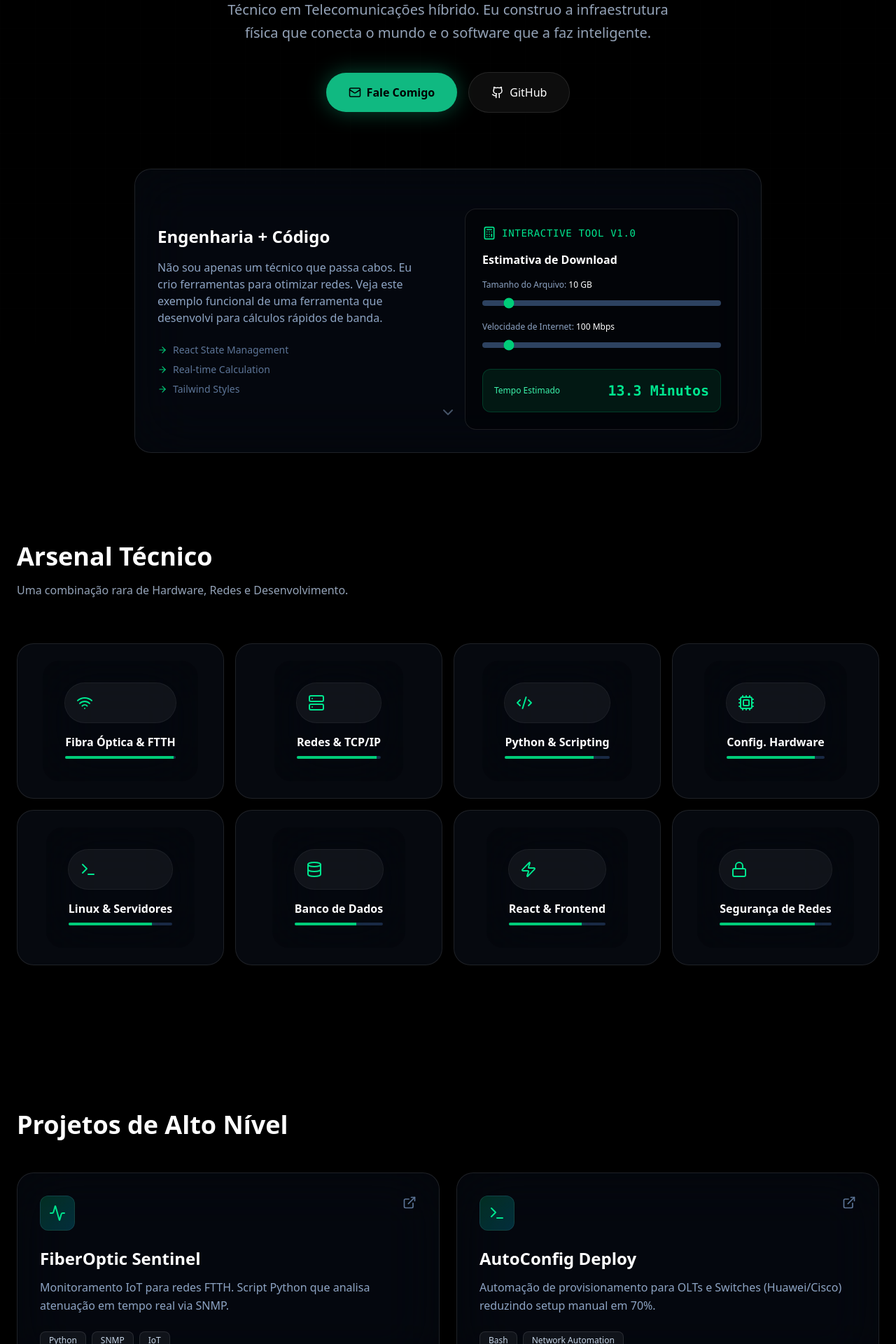
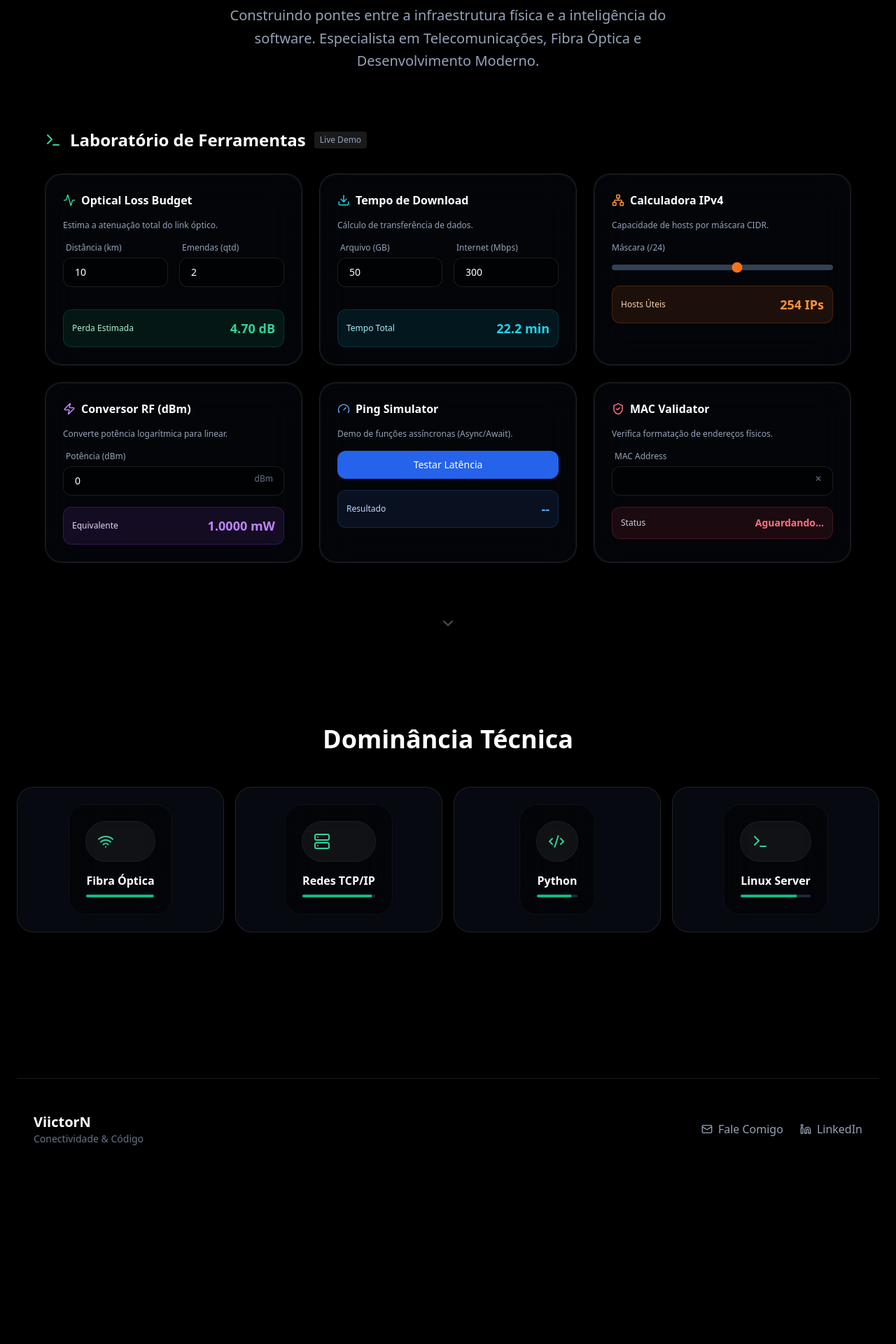
Before and after one commit to ViictorN/portfolio-victor, a Next.js app: page / in a window 1280 px wide. Shown: the part 260-2180 px from the top of the page at 70% size. After the commit the page ends 1945 px from the top, so only its background shows below. Built offline with nearby package versions, Linux system fonts and the light colour scheme.

Commit message:
Upgrade 2

```diff
--- a/app/page.tsx
+++ b/app/page.tsx
@@ -1,14 +1,17 @@
 'use client';
 
 import React, { useState, useEffect, useRef } from 'react';
-import { motion, useMotionTemplate, useMotionValue } from 'framer-motion';
+import { motion, useMotionTemplate, useMotionValue, AnimatePresence } from 'framer-motion';
 import {
   Wifi, Server, Code2, Cpu, Terminal, Mail, Phone,
   Download, Github, Linkedin, ChevronDown, Activity,
-  Zap, Database, Globe, Lock, Calculator, Timer, ArrowRight
+  Zap, Database, Globe, Lock, Calculator, ArrowRight,
+  Radio, Network, ShieldCheck, Gauge
 } from 'lucide-react';
 
-// --- COMPONENTE: CARD COM EFEITO SPOTLIGHT (ESTILO APPLE) ---
+// --- COMPONENTES VISUAIS (UI KITS) ---
+
+// Card com efeito de iluminação (Spotlight)
 function SpotlightCard({ children, className = "", delay = 0 }: { children: React.ReactNode, className?: string, delay?: number }) {
   const mouseX = useMotionValue(0);
   const mouseY = useMotionValue(0);
@@ -34,112 +37,231 @@ function SpotlightCard({ children, className = "", delay = 0 }: { children: Reac
           background: useMotionTemplate`
             radial-gradient(
               650px circle at ${mouseX}px ${mouseY}px,
-              rgba(16, 185, 129, 0.15),
+              rgba(16, 185, 129, 0.10),
               transparent 80%
             )
           `,
         }}
       />
-      <div className="relative h-full bg-black/20 backdrop-blur-2xl p-8 rounded-3xl saturate-150">
+      <div className="relative h-full bg-black/40 backdrop-blur-xl p-6 rounded-3xl border border-white/5">
         {children}
       </div>
     </motion.div>
   );
 }
 
-// --- WIDGET FUNCIONAL: CALCULADORA DE TRANSFERÊNCIA ---
-function NetworkCalculator() {
-  const [fileSize, setFileSize] = useState<number>(10); // GB
-  const [speed, setSpeed] = useState<number>(100); // Mbps
+// Input customizado estilo Apple/Moderno
+const InputField = ({ label, value, onChange, type = "number", suffix = "" }: any) => (
+  <div className="mb-4">
+    <label className="text-xs text-slate-400 mb-1.5 block ml-1">{label}</label>
+    <div className="relative group">
+      <input
+        type={type}
+        value={value}
+        onChange={(e) => onChange(e.target.value)}
+        className="w-full bg-black/50 border border-white/10 rounded-xl px-4 py-2.5 text-sm text-white focus:outline-none focus:border-emerald-500/50 focus:ring-1 focus:ring-emerald-500/50 transition-all"
+      />
+      {suffix && <span className="absolute right-4 top-2.5 text-xs text-slate-500">{suffix}</span>}
+    </div>
+  </div>
+);
 
-  // Lógica real de conversão
-  const calculateTime = () => {
-    const totalMegabits = fileSize * 8000;
-    const seconds = totalMegabits / speed;
+// --- AS 6 FERRAMENTAS FUNCIONAIS (MINI APPS) ---
 
-    if (seconds < 60) return `${seconds.toFixed(1)} Segundos`;
-    if (seconds < 3600) return `${(seconds / 60).toFixed(1)} Minutos`;
-    return `${(seconds / 3600).toFixed(1)} Horas`;
+// 1. Calculadora de Fibra Óptica
+const FiberCalc = () => {
+  const [dist, setDist] = useState(10); // km
+  const [splices, setSplices] = useState(2);
+  // Fórmula: (Km * 0.35) + (Emendas * 0.1) + (Conectores * 0.5)
+  const loss = (dist * 0.35) + (splices * 0.1) + (2 * 0.5);
+
+  return (
+    <div className="space-y-4">
+      <div className="flex items-center gap-2 text-emerald-400 mb-2">
+        <Activity size={18} /> <h4 className="font-bold text-white">Optical Loss Budget</h4>
+      </div>
+      <p className="text-xs text-slate-400 mb-4">Estima a atenuação total do link óptico.</p>
+      <div className="grid grid-cols-2 gap-4">
+        <InputField label="Distância (km)" value={dist} onChange={setDist} />
+        <InputField label="Emendas (qtd)" value={splices} onChange={setSplices} />
+      </div>
+      <div className="bg-emerald-500/10 border border-emerald-500/20 p-3 rounded-xl flex justify-between items-center">
+        <span className="text-xs text-emerald-200">Perda Estimada</span>
+        <span className="text-lg font-bold text-emerald-400">{loss.toFixed(2)} dB</span>
+      </div>
+    </div>
+  );
+};
+
+// 2. Download Time Estimator
+const DownloadCalc = () => {
+  const [size, setSize] = useState(50); // GB
+  const [speed, setSpeed] = useState(300); // Mbps
+  const time = (size * 8000) / speed; // em segundos
+  const formattedTime = time < 60 ? `${time.toFixed(0)} seg` : time < 3600 ? `${(time/60).toFixed(1)} min` : `${(time/3600).toFixed(1)} horas`;
+
+  return (
+    <div className="space-y-4">
+      <div className="flex items-center gap-2 text-cyan-400 mb-2">
+        <Download size={18} /> <h4 className="font-bold text-white">Tempo de Download</h4>
+      </div>
+      <p className="text-xs text-slate-400 mb-4">Cálculo de transferência de dados.</p>
+      <div className="grid grid-cols-2 gap-4">
+        <InputField label="Arquivo (GB)" value={size} onChange={setSize} />
+        <InputField label="Internet (Mbps)" value={speed} onChange={setSpeed} />
+      </div>
+      <div className="bg-cyan-500/10 border border-cyan-500/20 p-3 rounded-xl flex justify-between items-center">
+        <span className="text-xs text-cyan-200">Tempo Total</span>
+        <span className="text-lg font-bold text-cyan-400">{formattedTime}</span>
+      </div>
+    </div>
+  );
+};
+
+// 3. Conversor dBm <-> mW
+const PowerConverter = () => {
+  const [dbm, setDbm] = useState(0);
+  const mw = Math.pow(10, dbm / 10);
+
+  return (
+    <div className="space-y-4">
+      <div className="flex items-center gap-2 text-purple-400 mb-2">
+        <Zap size={18} /> <h4 className="font-bold text-white">Conversor RF (dBm)</h4>
+      </div>
+      <p className="text-xs text-slate-400 mb-4">Converte potência logarítmica para linear.</p>
+      <InputField label="Potência (dBm)" value={dbm} onChange={setDbm} suffix="dBm" />
+      <div className="bg-purple-500/10 border border-purple-500/20 p-3 rounded-xl flex justify-between items-center">
+        <span className="text-xs text-purple-200">Equivalente</span>
+        <span className="text-lg font-bold text-purple-400">{mw.toFixed(4)} mW</span>
+      </div>
+    </div>
+  );
+};
+
+// 4. Calculadora CIDR (Subnet)
+const SubnetCalc = () => {
+  const [cidr, setCidr] = useState(24);
+  const hosts = Math.pow(2, 32 - cidr) - 2;
+
+  return (
+    <div className="space-y-4">
+      <div className="flex items-center gap-2 text-orange-400 mb-2">
+        <Network size={18} /> <h4 className="font-bold text-white">Calculadora IPv4</h4>
+      </div>
+      <p className="text-xs text-slate-400 mb-4">Capacidade de hosts por máscara CIDR.</p>
+
+      <div className="mb-4">
+        <label className="text-xs text-slate-400 mb-1.5 block">Máscara (/{cidr})</label>
+        <input
+          type="range" min="16" max="30" value={cidr}
+          onChange={(e) => setCidr(Number(e.target.value))}
+          className="w-full h-2 bg-slate-700 rounded-lg appearance-none cursor-pointer accent-orange-500"
+        />
+      </div>
+
+      <div className="bg-orange-500/10 border border-orange-500/20 p-3 rounded-xl flex justify-between items-center">
+        <span className="text-xs text-orange-200">Hosts Úteis</span>
+        <span className="text-lg font-bold text-orange-400">{hosts.toLocaleString()} IPs</span>
+      </div>
+    </div>
+  );
+};
+
+// 5. Validador de MAC Address (Regex)
+const MacValidator = () => {
+  const [mac, setMac] = useState("");
+  const isValid = /^([0-9A-Fa-f]{2}[:-]){5}([0-9A-Fa-f]{2})$/.test(mac);
+
+  return (
+    <div className="space-y-4">
+      <div className="flex items-center gap-2 text-rose-400 mb-2">
+        <ShieldCheck size={18} /> <h4 className="font-bold text-white">MAC Validator</h4>
+      </div>
+      <p className="text-xs text-slate-400 mb-4">Verifica formatação de endereços físicos.</p>
+      <InputField label="MAC Address" value={mac} onChange={setMac} type="text" suffix={isValid ? "✓" : "✕"} />
+      <div className={`p-3 rounded-xl flex justify-between items-center border transition-colors ${isValid ? 'bg-emerald-500/10 border-emerald-500/20' : 'bg-rose-500/10 border-rose-500/20'}`}>
+        <span className="text-xs text-slate-300">Status</span>
+        <span className={`text-sm font-bold ${isValid ? 'text-emerald-400' : 'text-rose-400'}`}>
+          {mac.length === 0 ? "Aguardando..." : isValid ? "VÁLIDO" : "INVÁLIDO"}
+        </span>
+      </div>
+    </div>
+  );
+};
+
+// 6. Simulador de Latência (Async Demo)
+const PingSim = () => {
+  const [ping, setPing] = useState<number | null>(null);
+  const [loading, setLoading] = useState(false);
+
+  const runPing = async () => {
+    setLoading(true);
+    setPing(null);
+    // Simula delay de rede (Async/Await)
+    await new Promise(r => setTimeout(r, 800));
+    const randomPing = Math.floor(Math.random() * (80 - 10) + 10);
+    setPing(randomPing);
+    setLoading(false);
   };
 
   return (
-    <div className="bg-black/40 border border-white/10 rounded-2xl p-6 mt-6">
-      <div className="flex items-center gap-2 mb-4 text-emerald-400">
-        <Calculator size={20} />
-        <span className="font-mono text-sm uppercase tracking-wider">Interactive Tool v1.0</span>
+    <div className="space-y-4">
+      <div className="flex items-center gap-2 text-blue-400 mb-2">
+        <Gauge size={18} /> <h4 className="font-bold text-white">Ping Simulator</h4>
       </div>
-      <h3 className="text-white font-bold mb-4">Estimativa de Download</h3>
+      <p className="text-xs text-slate-400 mb-4">Demo de funções assíncronas (Async/Await).</p>
 
-      <div className="space-y-4">
-        <div>
-          <label className="text-xs text-slate-400 mb-1 block">Tamanho do Arquivo: <span className="text-white">{fileSize} GB</span></label>
-          <input
-            type="range" min="1" max="100" value={fileSize}
-            onChange={(e) => setFileSize(Number(e.target.value))}
-            className="w-full h-2 bg-slate-700 rounded-lg appearance-none cursor-pointer accent-emerald-500"
-          />
-        </div>
-        <div>
-          <label className="text-xs text-slate-400 mb-1 block">Velocidade de Internet: <span className="text-white">{speed} Mbps</span></label>
-          <input
-            type="range" min="10" max="1000" value={speed}
-            onChange={(e) => setSpeed(Number(e.target.value))}
-            className="w-full h-2 bg-slate-700 rounded-lg appearance-none cursor-pointer accent-emerald-500"
-          />
-        </div>
-      </div>
+      <button
+        onClick={runPing}
+        disabled={loading}
+        className="w-full py-2.5 rounded-xl bg-blue-600 hover:bg-blue-500 disabled:bg-slate-800 text-white text-sm font-medium transition-all"
+      >
+        {loading ? "Enviando pacotes..." : "Testar Latência"}
+      </button>
 
-      <div className="mt-6 flex items-center justify-between bg-emerald-500/10 border border-emerald-500/20 p-4 rounded-xl">
-        <div className="text-xs text-emerald-300">Tempo Estimado</div>
-        <div className="text-xl font-bold text-emerald-400 font-mono">{calculateTime()}</div>
+      <div className="bg-blue-500/10 border border-blue-500/20 p-3 rounded-xl flex justify-between items-center mt-4">
+        <span className="text-xs text-blue-200">Resultado</span>
+        <span className="text-lg font-bold text-blue-400">
+          {ping ? `${ping} ms` : "--"}
+        </span>
       </div>
     </div>
   );
-}
+};
 
-// --- DADOS DO CURRÍCULO (EXPANDIDOS) ---
+// --- DADOS DO CURRÍCULO ---
+
 const projects = [
   {
     title: "FiberOptic Sentinel",
-    desc: "Monitoramento IoT para redes FTTH. Script Python que analisa atenuação em tempo real via SNMP.",
+    desc: "Monitoramento IoT para redes FTTH. Script Python que analisa atenuação via SNMP.",
     tags: ["Python", "SNMP", "IoT"],
     icon: Activity
   },
   {
     title: "AutoConfig Deploy",
-    desc: "Automação de provisionamento para OLTs e Switches (Huawei/Cisco) reduzindo setup manual em 70%.",
+    desc: "Automação de provisionamento para OLTs e Switches reduzindo setup em 70%.",
     tags: ["Bash", "Network Automation"],
     icon: Terminal
   },
   {
     title: "ISP Client Dashboard",
-    desc: "Painel web moderno para gestão de assinantes, integrado com Radius e APIs de pagamento.",
+    desc: "Painel web moderno para gestão de assinantes, integrado com Radius.",
     tags: ["Next.js", "React", "Node.js"],
     icon: Globe
   },
-  {
-    title: "SecureNet VPN",
-    desc: "Implementação de servidor VPN corporativo com autenticação de dois fatores e logs automatizados.",
-    tags: ["Linux", "Security", "Docker"],
-    icon: Lock
-  }
 ];
 
 const skills = [
-  { name: "Fibra Óptica & FTTH", level: 98, icon: Wifi },
-  { name: "Redes & TCP/IP", level: 95, icon: Server },
-  { name: "Python & Scripting", level: 85, icon: Code2 },
-  { name: "Config. Hardware", level: 90, icon: Cpu },
-  { name: "Linux & Servidores", level: 80, icon: Terminal },
-  { name: "Banco de Dados", level: 70, icon: Database },
-  { name: "React & Frontend", level: 75, icon: Zap },
-  { name: "Segurança de Redes", level: 85, icon: Lock },
+  { name: "Fibra Óptica", level: 98, icon: Wifi },
+  { name: "Redes TCP/IP", level: 95, icon: Server },
+  { name: "Python", level: 85, icon: Code2 },
+  { name: "Linux Server", level: 80, icon: Terminal },
 ];
 
 export default function Portfolio() {
   const containerRef = useRef<HTMLDivElement>(null);
 
-  // Efeito global de mouse para o background
   useEffect(() => {
     const updateMouse = (e: MouseEvent) => {
       if (containerRef.current) {
@@ -156,82 +278,61 @@ export default function Portfolio() {
 
       {/* Backgrounds */}
       <div className="fixed inset-0 bg-grid z-0 opacity-20" />
-      <div className="spotlight" /> {/* O Holofote Global */}
+      <div className="spotlight fixed inset-0 z-0 pointer-events-none" />
 
       <div className="relative z-10 px-6">
 
-        {/* HERO */}
+        {/* HERO SECTION */}
         <section className="min-h-screen flex flex-col justify-center items-center relative max-w-7xl mx-auto pt-20">
           <motion.div
             initial={{ opacity: 0, scale: 0.9 }}
             animate={{ opacity: 1, scale: 1 }}
             transition={{ duration: 1 }}
-            className="text-center"
+            className="text-center mb-20"
           >
-            <div className="inline-block mb-6 px-4 py-1.5 rounded-full border border-white/10 bg-white/5 backdrop-blur-md text-sm font-medium text-emerald-400 shadow-[0_0_20px_rgba(16,185,129,0.2)]">
-              🚀 Disponível para Projetos Inovadores
+            <div className="inline-flex items-center gap-2 px-4 py-1.5 rounded-full border border-white/10 bg-white/5 backdrop-blur-md text-sm font-medium text-emerald-400 shadow-[0_0_20px_rgba(16,185,129,0.2)] mb-8">
+              <span className="w-2 h-2 rounded-full bg-emerald-500 animate-pulse"/>
+              Fullstack Network Technician
             </div>
             <h1 className="text-6xl md:text-8xl font-bold text-white tracking-tight mb-6">
               Victor <span className="text-transparent bg-clip-text bg-gradient-to-r from-emerald-400 to-cyan-500">Gomes</span>
             </h1>
-            <p className="text-xl text-slate-400 max-w-2xl mx-auto mb-10 leading-relaxed">
-              Técnico em Telecomunicações híbrido. Eu construo a infraestrutura física que conecta o mundo e o software que a faz inteligente.
+            <p className="text-xl text-slate-400 max-w-2xl mx-auto leading-relaxed">
+              Construindo pontes entre a infraestrutura física e a inteligência do software.
+              Especialista em Telecomunicações, Fibra Óptica e Desenvolvimento Moderno.
             </p>
-
-            <div className="flex flex-col md:flex-row gap-4 justify-center items-center">
-              <button className="px-8 py-4 bg-emerald-500 hover:bg-emerald-400 text-black font-bold rounded-full transition-all hover:scale-105 shadow-[0_0_30px_rgba(16,185,129,0.4)] flex items-center gap-2">
-                <Mail size={18}/> Fale Comigo
-              </button>
-              <button className="px-8 py-4 bg-white/5 border border-white/10 hover:bg-white/10 text-white font-medium rounded-full backdrop-blur-md transition-all flex items-center gap-2">
-                <Github size={18}/> GitHub
-              </button>
-            </div>
           </motion.div>
 
-          {/* DEMONSTRAÇÃO DE CÓDIGO INTERATIVO */}
-          <motion.div
-            initial={{ opacity: 0, y: 50 }}
-            animate={{ opacity: 1, y: 0 }}
-            transition={{ delay: 0.5, duration: 0.8 }}
-            className="mt-20 w-full max-w-4xl"
-          >
-            <SpotlightCard>
-              <div className="grid md:grid-cols-2 gap-12 items-center">
-                <div>
-                  <h3 className="text-2xl font-bold text-white mb-4">Engenharia + Código</h3>
-                  <p className="text-slate-400 mb-6">
-                    Não sou apenas um técnico que passa cabos. Eu crio ferramentas para otimizar redes.
-                    Veja este exemplo funcional de uma ferramenta que desenvolvi para cálculos rápidos de banda.
-                  </p>
-                  <ul className="space-y-2 text-sm text-slate-500">
-                    <li className="flex items-center gap-2"><ArrowRight size={14} className="text-emerald-500"/> React State Management</li>
-                    <li className="flex items-center gap-2"><ArrowRight size={14} className="text-emerald-500"/> Real-time Calculation</li>
-                    <li className="flex items-center gap-2"><ArrowRight size={14} className="text-emerald-500"/> Tailwind Styles</li>
-                  </ul>
-                </div>
+          {/* LAB SECTION (AS 6 FERRAMENTAS) */}
+          <div className="w-full max-w-6xl">
+            <div className="flex items-center gap-3 mb-8">
+              <Terminal className="text-emerald-400" />
+              <h3 className="text-2xl font-bold text-white">Laboratório de Ferramentas</h3>
+              <span className="text-xs px-2 py-1 bg-white/10 rounded text-slate-400">Live Demo</span>
+            </div>
 
-                {/* O WIDGET FUNCIONAL AQUI */}
-                <NetworkCalculator />
-              </div>
-            </SpotlightCard>
-          </motion.div>
+            <div className="grid md:grid-cols-2 lg:grid-cols-3 gap-6">
+              <SpotlightCard delay={0.1}><FiberCalc /></SpotlightCard>
+              <SpotlightCard delay={0.2}><DownloadCalc /></SpotlightCard>
+              <SpotlightCard delay={0.3}><SubnetCalc /></SpotlightCard>
+              <SpotlightCard delay={0.4}><PowerConverter /></SpotlightCard>
+              <SpotlightCard delay={0.5}><PingSim /></SpotlightCard>
+              <SpotlightCard delay={0.6}><MacValidator /></SpotlightCard>
+            </div>
+          </div>
 
-          <div className="absolute bottom-10 animate-bounce text-slate-600">
+          <div className="mt-20 animate-bounce text-slate-600">
             <ChevronDown />
           </div>
         </section>
 
-        {/* SKILLS - BENTO GRID STYLE */}
+        {/* SKILLS SECTION */}
         <section className="py-32 max-w-7xl mx-auto">
-          <div className="mb-16">
-            <h2 className="text-4xl font-bold text-white mb-4">Arsenal Técnico</h2>
-            <p className="text-slate-400">Uma combinação rara de Hardware, Redes e Desenvolvimento.</p>
-          </div>
-
+          <h2 className="text-4xl font-bold text-white mb-12 text-center">Dominância Técnica</h2>
           <div className="grid grid-cols-2 md:grid-cols-4 gap-4">
             {skills.map((skill, i) => (
-              <SpotlightCard key={i} delay={i * 0.1} className="flex flex-col items-center justify-center text-center p-6 h-full">
-                <div className="p-4 rounded-full bg-white/5 mb-4 ring-1 ring-white/10">
+              <SpotlightCard key={i} delay={i * 0.1} className="flex flex-col items-center justify-center text-center p-6">
+                <div className="p-4 rounded-full bg-white/5 mb-4 ring-1 ring-white/10 group-hover:bg-emerald-500/20 transition-colors">
                   <skill.icon size={24} className="text-emerald-400" />
                 </div>
                 <h3 className="font-bold text-white mb-2">{skill.name}</h3>
@@ -240,7 +341,7 @@ export default function Portfolio() {
                     initial={{ width: 0 }}
                     whileInView={{ width: `${skill.level}%` }}
                     transition={{ duration: 1.5 }}
-                    className="h-full bg-emerald-500 shadow-[0_0_10px_rgba(16,185,129,0.5)]"
+                    className="h-full bg-emerald-500"
                   />
                 </div>
               </SpotlightCard>
@@ -248,45 +349,21 @@ export default function Portfolio() {
           </div>
         </section>
 
-        {/* PROJETOS */}
-        <section className="py-20 max-w-7xl mx-auto pb-40">
-          <h2 className="text-4xl font-bold text-white mb-12">Projetos de Alto Nível</h2>
-          <div className="grid md:grid-cols-2 gap-6">
-            {projects.map((project, i) => (
-              <SpotlightCard key={i} delay={i * 0.2}>
-                <div className="flex justify-between items-start mb-6">
-                  <div className="p-3 bg-gradient-to-br from-emerald-500/20 to-cyan-500/20 rounded-xl border border-white/10">
-                    <project.icon className="text-emerald-400" />
-                  </div>
-                  <ExternalLinkButton />
-                </div>
-                <h3 className="text-2xl font-bold text-white mb-3">{project.title}</h3>
-                <p className="text-slate-400 leading-relaxed mb-6">{project.desc}</p>
-                <div className="flex flex-wrap gap-2">
-                  {project.tags.map(tag => (
-                    <span key={tag} className="px-3 py-1 bg-white/5 border border-white/10 rounded-lg text-xs text-slate-300">
-                      {tag}
-                    </span>
-                  ))}
-                </div>
-              </SpotlightCard>
-            ))}
-          </div>
-        </section>
-
         {/* FOOTER */}
-        <footer className="border-t border-white/10 bg-black/40 backdrop-blur-xl py-12 text-center">
+        <footer className="border-t border-white/10 bg-black/40 backdrop-blur-xl py-12 mt-20">
           <div className="max-w-7xl mx-auto px-6 flex flex-col md:flex-row justify-between items-center gap-6">
             <div className="text-left">
               <h3 className="text-xl font-bold text-white">ViictorN</h3>
-              <p className="text-slate-500 text-sm">Fullstack Network Technician</p>
+              <p className="text-slate-500 text-sm">Conectividade & Código</p>
             </div>
             <div className="flex gap-6">
-              <a href="mailto:victor140730@gmail.com" className="text-slate-400 hover:text-emerald-400 transition-colors">victor140730@gmail.com</a>
-              <span className="text-slate-700">|</span>
-              <span className="text-slate-400">(87) 98164-1911</span>
+              <a href="mailto:victor140730@gmail.com" className="text-slate-400 hover:text-emerald-400 flex items-center gap-2 transition-colors">
+                <Mail size={16}/> Fale Comigo
+              </a>
+              <a href="#" className="text-slate-400 hover:text-emerald-400 flex items-center gap-2 transition-colors">
+                <Linkedin size={16}/> LinkedIn
+              </a>
             </div>
-            <p className="text-slate-600 text-sm">© 2025. Construído com Next.js 14.</p>
           </div>
         </footer>
 
@@ -294,10 +371,3 @@ export default function Portfolio() {
     </main>
   );
 }
-
-// Botão auxiliar para manter o código limpo
-const ExternalLinkButton = () => (
-  <button className="text-slate-500 hover:text-white transition-colors">
-    <svg width="20" height="20" viewBox="0 0 24 24" fill="none" stroke="currentColor" strokeWidth="2" strokeLinecap="round" strokeLinejoin="round"><path d="M18 13v6a2 2 0 0 1-2 2H5a2 2 0 0 1-2-2V8a2 2 0 0 1 2-2h6"/><polyline points="15 3 21 3 21 9"/><line x1="10" y1="14" x2="21" y2="3"/></svg>
-  </button>
-);
```
